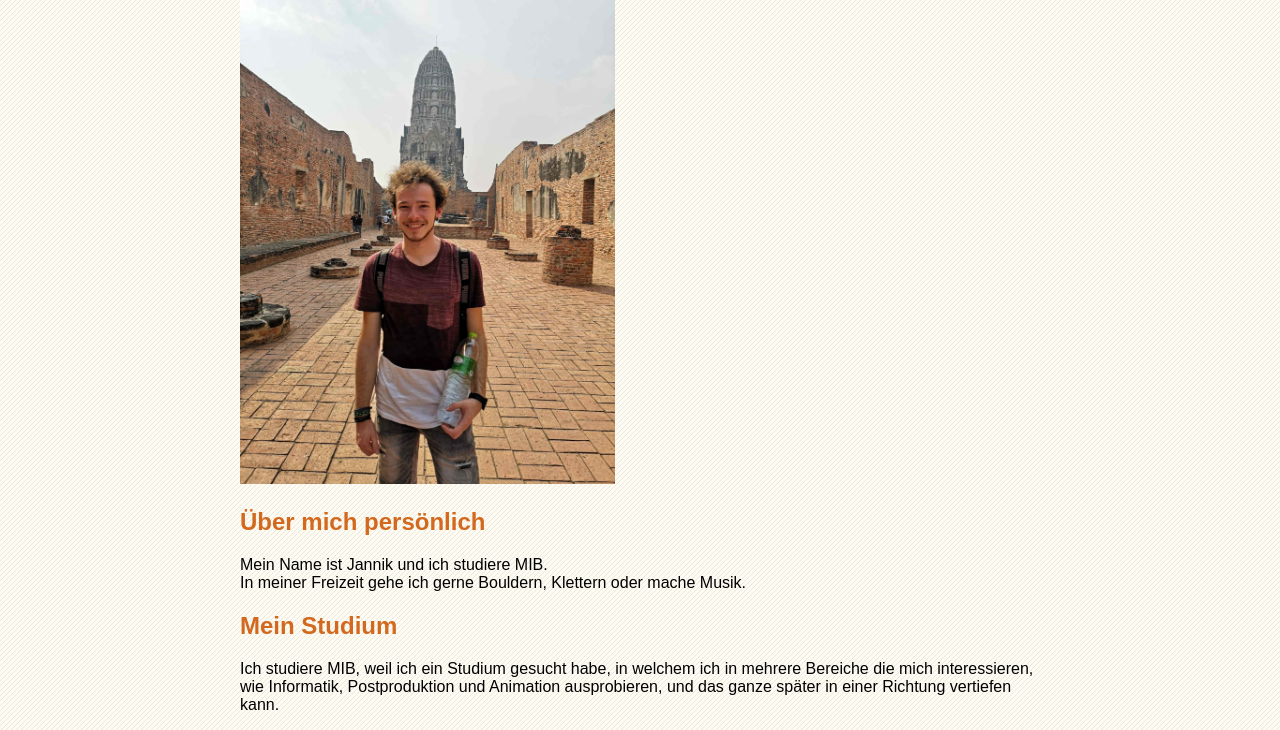
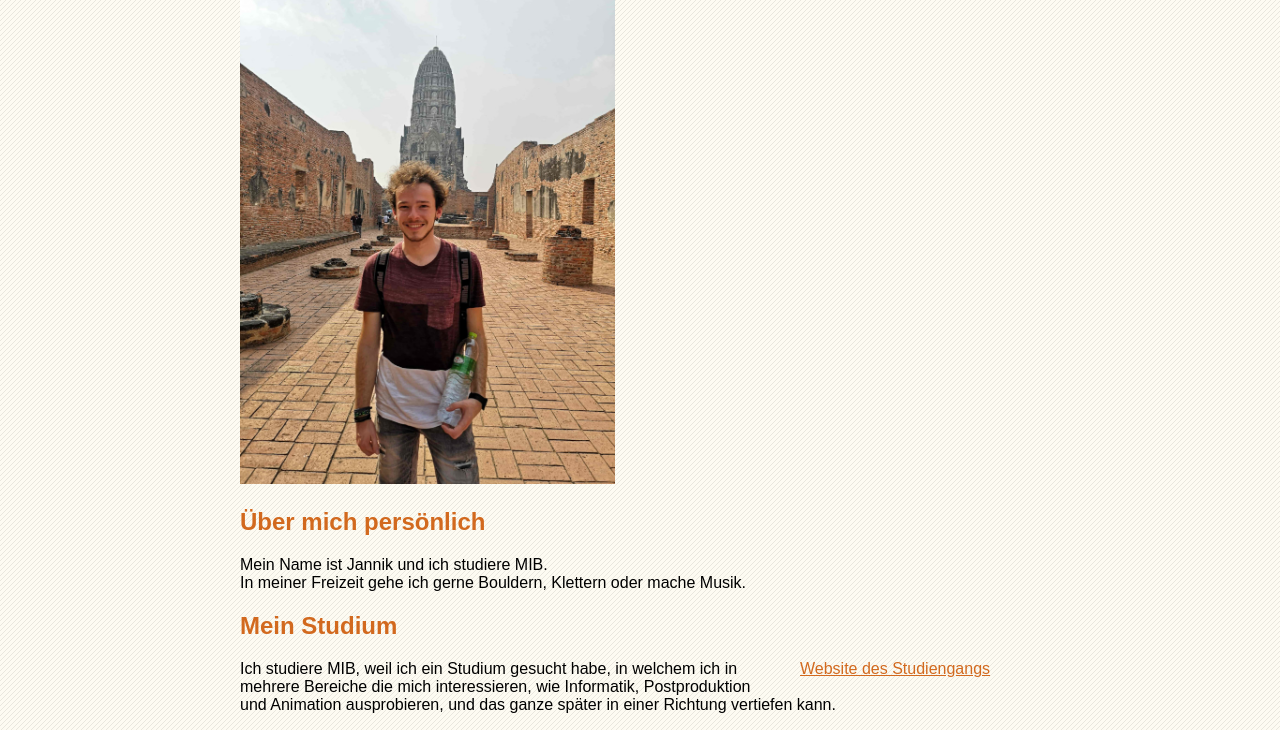
Before and after one commit to janwdev/GIS-MIB2, a plain HTML site: page P1-4/ueber.html in a window 1280 px wide. Shown: the part 164-894 px from the top of the page. Drawn offline with Linux system fonts and the light colour scheme.

Commit message:
Element eingefügt, dass alle Seiten mind. 12 Elemente haben

```diff
--- a/P1-4/stylesheet/style.css
+++ b/P1-4/stylesheet/style.css
@@ -96,6 +96,14 @@ header {
 header h1 {
     color: white;
     padding-left: 20px;
+}
+
+aside {
+    width: 30%;
+    padding-left: 15px;
+    margin-left: 15px;
+    margin-bottom: 15px;
+    float: right;
 }
 
 /* Nav- Menu*/
--- a/P1-4/ueber.html
+++ b/P1-4/ueber.html
@@ -39,11 +39,18 @@
         <h2 id="persoenlich">Über mich persönlich</h2>
         <p>Mein Name ist Jannik und ich studiere MIB.<br>
             In meiner Freizeit gehe ich gerne Bouldern, Klettern oder mache Musik.</p>
-        <h2>Mein Studium</h2>
-        <p>Ich studiere MIB, weil ich ein Studium gesucht habe, in welchem ich in mehrere Bereiche die mich
-            interessieren,
-            wie Informatik, Postproduktion und Animation ausprobieren, und das ganze später in einer Richtung vertiefen
-            kann.</p>
+        <div>
+            <h2>Mein Studium</h2>
+            <aside>
+                <a href="https://www.hs-furtwangen.de/studiengaenge/medieninformatik-bachelor/">Website des Studiengangs</a>
+            </aside>
+            <p>Ich studiere MIB, weil ich ein Studium gesucht habe, in welchem ich in mehrere Bereiche die mich
+                interessieren,
+                wie Informatik, Postproduktion und Animation ausprobieren, und das ganze später in einer Richtung
+                vertiefen
+                kann.</p>
+
+        </div>
     </main>
     <footer>
     </footer>
```
